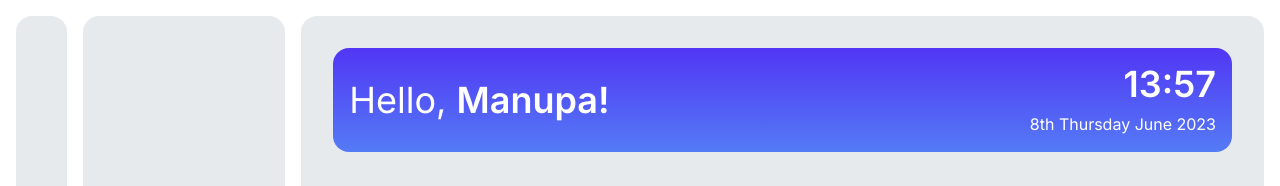
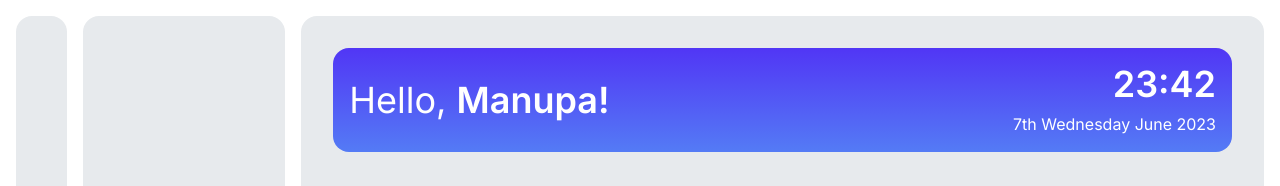
Before and after one commit to ManupaDev/smart-home-ui, a React (Vite) app: page /home in a window 1280 px wide. Shown: the top 186 px of the page. Built offline with nearby package versions, Linux system fonts and the light colour scheme; no server answers; what prettier-plugin-tailwindcss would draw is missing.

Commit message:
feat: updated header time

```diff
--- a/package.json
+++ b/package.json
@@ -11,6 +11,7 @@
   "dependencies": {
     "@heroicons/react": "^2.0.18",
     "clsx": "^1.2.1",
+    "dayjs": "^1.11.8",
     "react": "^18.2.0",
     "react-dom": "^18.2.0",
     "react-router-dom": "^6.11.2"
--- a/src/pages/home/components/header.tsx
+++ b/src/pages/home/components/header.tsx
@@ -1,12 +1,25 @@
+import dayjs from "dayjs";
+import advancedFormat from "dayjs/plugin/advancedFormat";
+dayjs.extend(advancedFormat)
+import { Dayjs } from "dayjs";
+
+import { useEffect, useState } from "react";
+
 function Header() {
+  const [time, setTime] = useState<Dayjs>(dayjs());
+  useEffect(() => {
+    const timer = setInterval(() => setTime(dayjs()), 1000);
+    return () => clearInterval(timer);
+  }, []);
+
   return (
     <div className="bg-underlay-1 flex  items-center justify-between rounded-2xl border-black   p-4 text-white ">
       <h1 className="text-4xl ">
         Hello, <span className="font-semibold ">Manupa!</span>
       </h1>
       <div className="flex  flex-col items-end">
-        <h1 className="text-4xl font-semibold">13:57</h1>
-        <p className="mt-2">8th Thursday June 2023</p>
+        <h1 className="text-4xl font-semibold">{time.format("HH:mm")}</h1>
+        <p className="mt-2">{time.format("Do dddd MMMM YYYY")}</p>
       </div>
     </div>
   );
```
Also changed, not shown: 1 other file (tests, documents, lock files or other folders).
